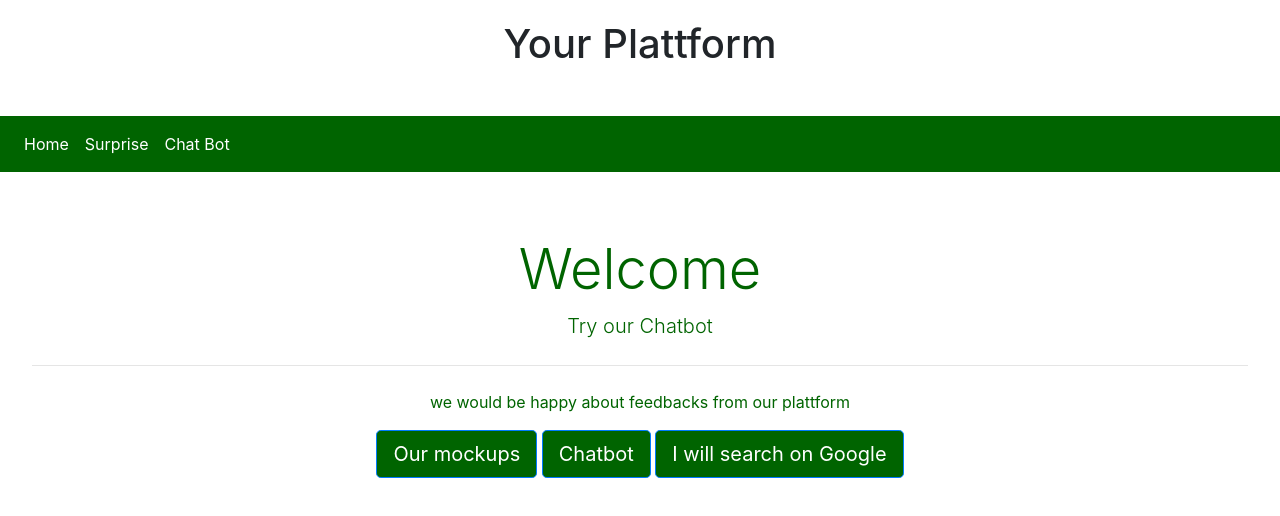
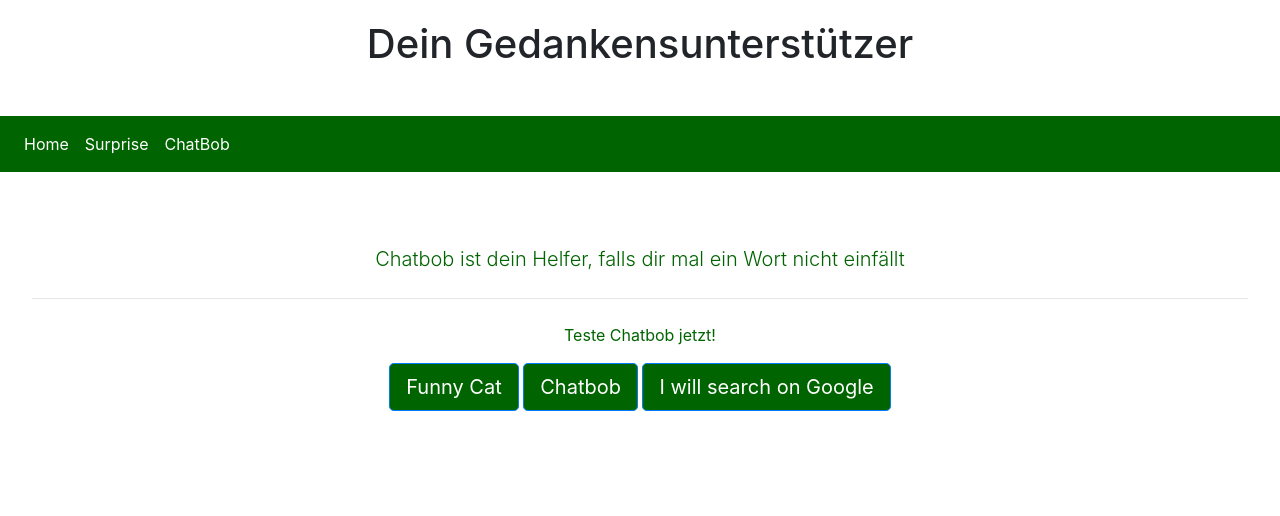
Before and after one commit to t1jac0b/variante3, a plain HTML site: page templates/index.html in a window 1280 px wide. Drawn offline with nearby package versions, Linux system fonts and the light colour scheme; a script that the page names is missing.

Commit message:
Update index.html

```diff
--- a/templates/index.html
+++ b/templates/index.html
@@ -50,7 +50,7 @@
 
 <body>
   <header>
-    <h1>Your Plattform</h1>
+    <h1>Dein Gedankensunterstützer</h1>
   </header>
   <nav class="navbar navbar-expand-lg">
     <div class="collapse navbar-collapse" id="navbarNav">
@@ -62,18 +62,18 @@
           <a class="nav-link" href="/mockups.pdf">Surprise</a>
         </li>
         <li class="nav-item">
-          <a class="nav-link" href="/coach/daniel/chat">Chat Bot </a>
+          <a class="nav-link" href="/chatbotvarianteC/chatbotvarianteC/chat">ChatBob</a>
         </li>
       </ul>
     </div>
   </nav>
   <div class="jumbotron">
-    <h1 class="display-4">Welcome</h1>
-    <p class="lead">Try our Chatbot </p>
+    <h1 class="display-4"></h1>
+    <p class="lead">Chatbob ist dein Helfer, falls dir mal ein Wort nicht einfällt</p>
     <hr class="my-4">
-    <p>we would be happy about feedbacks from our plattform</p>
-    <a class="btn btn-primary btn-lg" href="/mockups.pdf" role="button">Our mockups</a>
-    <a class="btn btn-primary btn-lg" href="/chatbotvarianteC/chatbotvarianteC/chat" role="button">Chatbot</a>
+    <p>Teste Chatbob jetzt!</p>
+    <a class="btn btn-primary btn-lg" href="/mockups.pdf" role="button">Funny Cat</a>
+    <a class="btn btn-primary btn-lg" href="/chatbotvarianteC/chatbotvarianteC/chat" role="button">Chatbob</a>
     <a class="btn btn-primary btn-lg" href="https://www.google.com" target="_blank" role="button">I will search on Google</a>
   </div>
 
```
